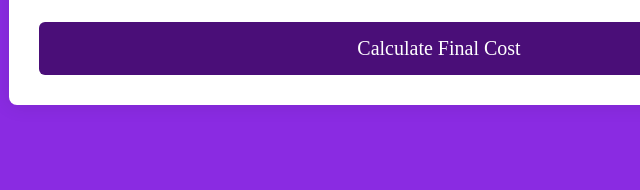
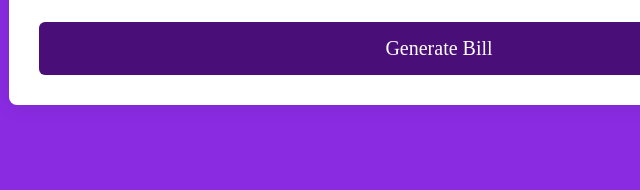
Before and after one commit to CHIDARISAIKRISHNA/Restaurant-Website, a plain HTML site: page index.html in a window 1280 px wide. Shown: the part 258-448 px from the top of the page, 201-841 px from the left. Drawn offline with Linux system fonts and the light colour scheme.

Commit message:
Update index.html

```diff
--- a/index.html
+++ b/index.html
@@ -21,7 +21,7 @@
                 <button onclick="showMenu('icecreams')">Ice Creams</button>
             </div>
             <div id="menu-content" class="menu-content"></div>
-            <button class="calculate-button" id="calculate-button" onclick="calculateFinalCost()">Calculate Final Cost</button>
+            <button class="calculate-button" id="calculate-button" onclick="calculateFinalCost()">Generate Bill</button>
         </div>
         <div class="receipt-container" id="receipt-container">
             <h2>Receipt</h2>
```
